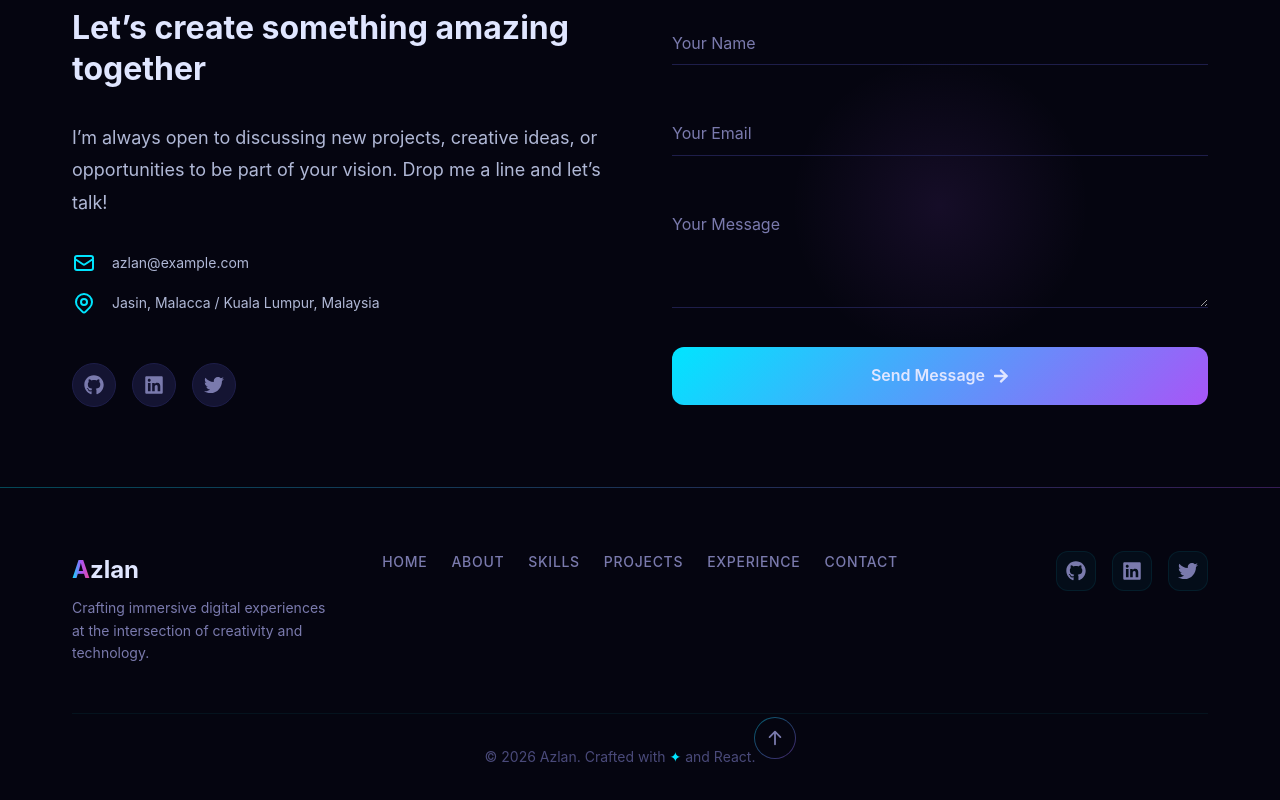
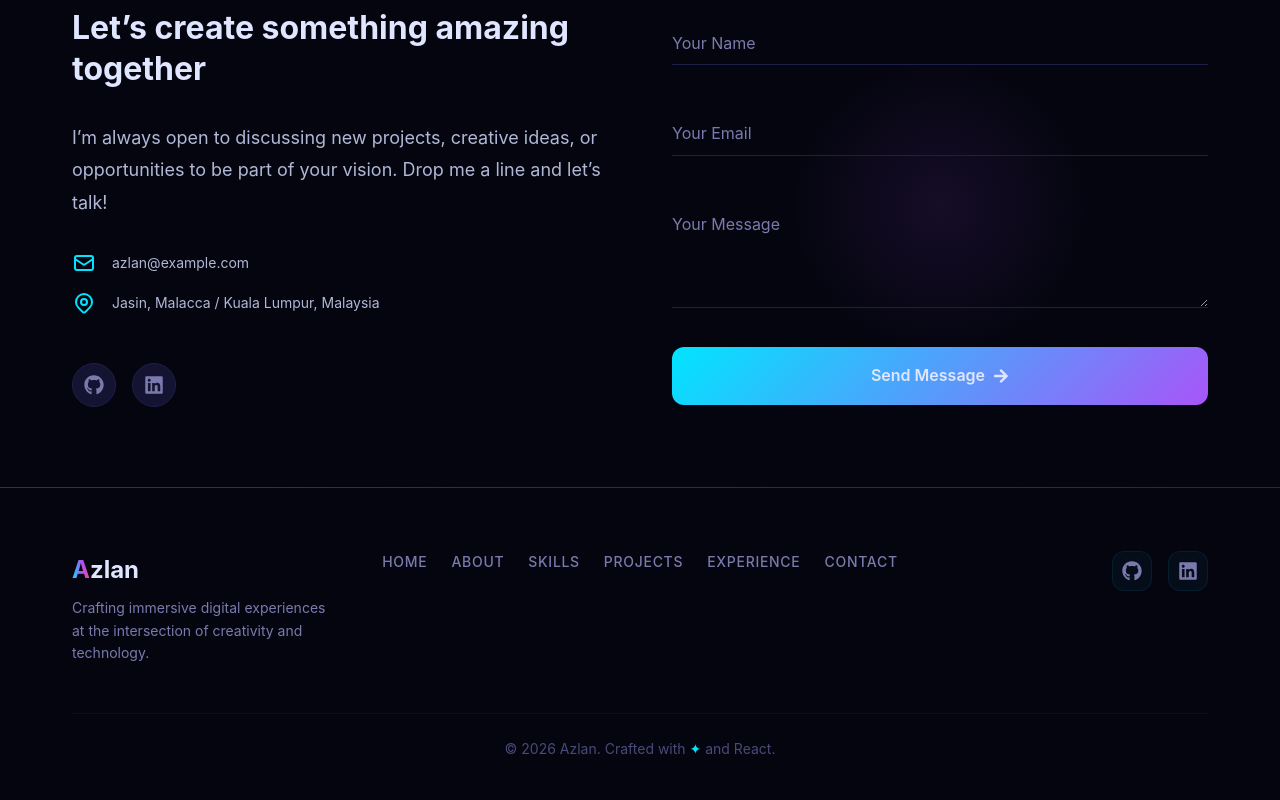
Before and after one commit to azlan-sys/Portfolio-Azlan, a React (Vite) app: page / in a window 1280 px wide. Shown: the part 7213-8013 px from the top of the page. Built offline with nearby package versions, Linux system fonts and the light colour scheme.

Commit message:
feat: remove Twitter icons and remove redundant footer back-to-top button

```diff
--- a/src/components/Contact/Contact.jsx
+++ b/src/components/Contact/Contact.jsx
@@ -1,7 +1,7 @@
 import { useState } from 'react';
 import { motion, AnimatePresence } from 'framer-motion';
 import { HiOutlineMail, HiOutlineLocationMarker } from 'react-icons/hi';
-import { FaGithub, FaLinkedin, FaTwitter, FaArrowRight, FaCheck } from 'react-icons/fa';
+import { FaGithub, FaLinkedin, FaArrowRight, FaCheck } from 'react-icons/fa';
 import { personalInfo } from '../../data/portfolioData';
 import ScrollReveal from '../common/ScrollReveal';
 import SectionTitle from '../common/SectionTitle';
@@ -68,15 +68,6 @@ export default function Contact() {
                   aria-label="LinkedIn"
                 >
                   <FaLinkedin />
-                </a>
-                <a
-                  href={personalInfo.socials.twitter}
-                  className="contact__social-link"
-                  target="_blank"
-                  rel="noopener noreferrer"
-                  aria-label="Twitter"
-                >
-                  <FaTwitter />
                 </a>
               </div>
             </div>
--- a/src/components/Footer/Footer.jsx
+++ b/src/components/Footer/Footer.jsx
@@ -1,6 +1,5 @@
 import { useCallback } from 'react';
-import { FaGithub, FaLinkedin, FaTwitter } from 'react-icons/fa';
-import { HiArrowUp } from 'react-icons/hi';
+import { FaGithub, FaLinkedin } from 'react-icons/fa';
 import { personalInfo, navLinks } from '../../data/portfolioData';
 import './Footer.css';
 
@@ -11,10 +10,6 @@ const Footer = () => {
     if (target) {
       target.scrollIntoView({ behavior: 'smooth' });
     }
-  }, []);
-
-  const handleBackToTop = useCallback(() => {
-    window.scrollTo({ top: 0, behavior: 'smooth' });
   }, []);
 
   return (
@@ -75,16 +70,6 @@ const Footer = () => {
             >
               <FaLinkedin />
             </a>
-            <a
-              href={personalInfo.socials.twitter}
-              className="footer__social-icon"
-              target="_blank"
-              rel="noopener noreferrer"
-              aria-label="Twitter"
-              data-cursor="pointer"
-            >
-              <FaTwitter />
-            </a>
           </div>
         </div>
 
@@ -94,14 +79,6 @@ const Footer = () => {
             © 2026 Azlan. Crafted with{' '}
             <span className="footer__copyright-star">✦</span> and React.
           </p>
-          <button
-            className="footer__back-to-top"
-            onClick={handleBackToTop}
-            aria-label="Back to top"
-            data-cursor="pointer"
-          >
-            <HiArrowUp />
-          </button>
         </div>
       </div>
     </footer>
--- a/src/data/portfolioData.js
+++ b/src/data/portfolioData.js
@@ -17,7 +17,6 @@ export const personalInfo = {
   socials: {
     github: 'https://github.com/azlan-sys',
     linkedin: 'https://www.linkedin.com/in/azlanmuhd/',
-    twitter: '#',
   },
 };
 
```
